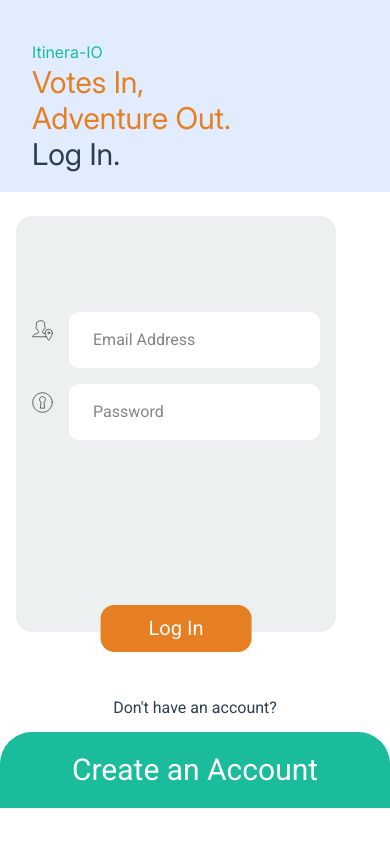
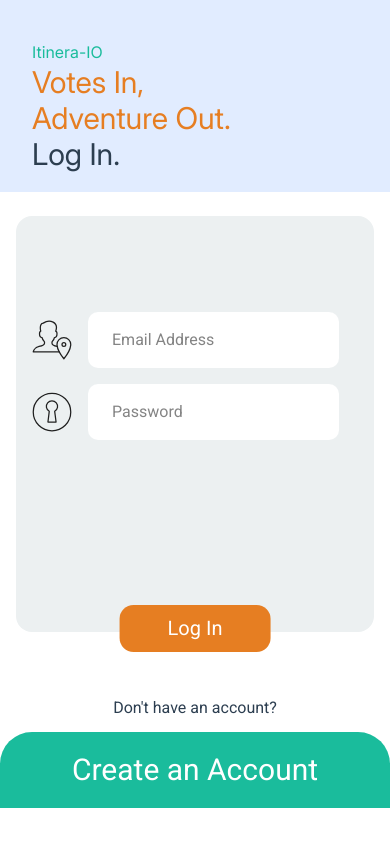
Before and after one commit to kcadavos/itinera-io, a Next.js app: page / in a window 390 px wide. Built offline with nearby package versions, Linux system fonts and the light colour scheme.

Commit message:
small styling

```diff
--- a/src/app/page.tsx
+++ b/src/app/page.tsx
@@ -46,7 +46,7 @@
         </div>
 
 
-        <div className="bg-[#ECF0F1] rounded-2xl min-h-[26rem] min-w-[20rem] lg:min-h-[25rem] max-w-[20rem] mx-4 px-4 relative">
+        <div className="bg-[#ECF0F1] rounded-2xl min-h-[26rem] min-w-[20rem] lg:min-h-[25rem] lg:max-w-[20rem] mx-4 px-4 relative">
 
 
           {
```
